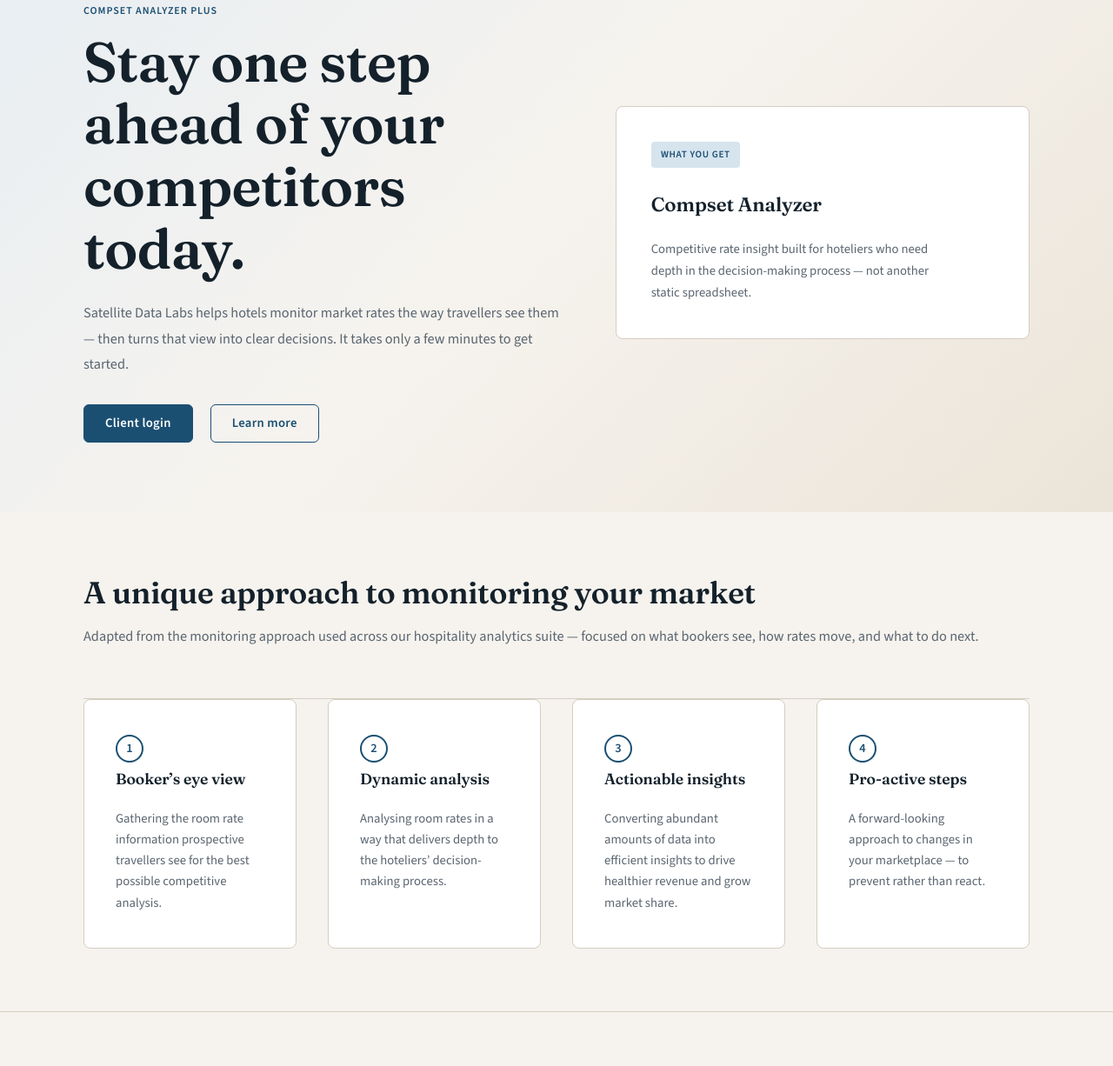
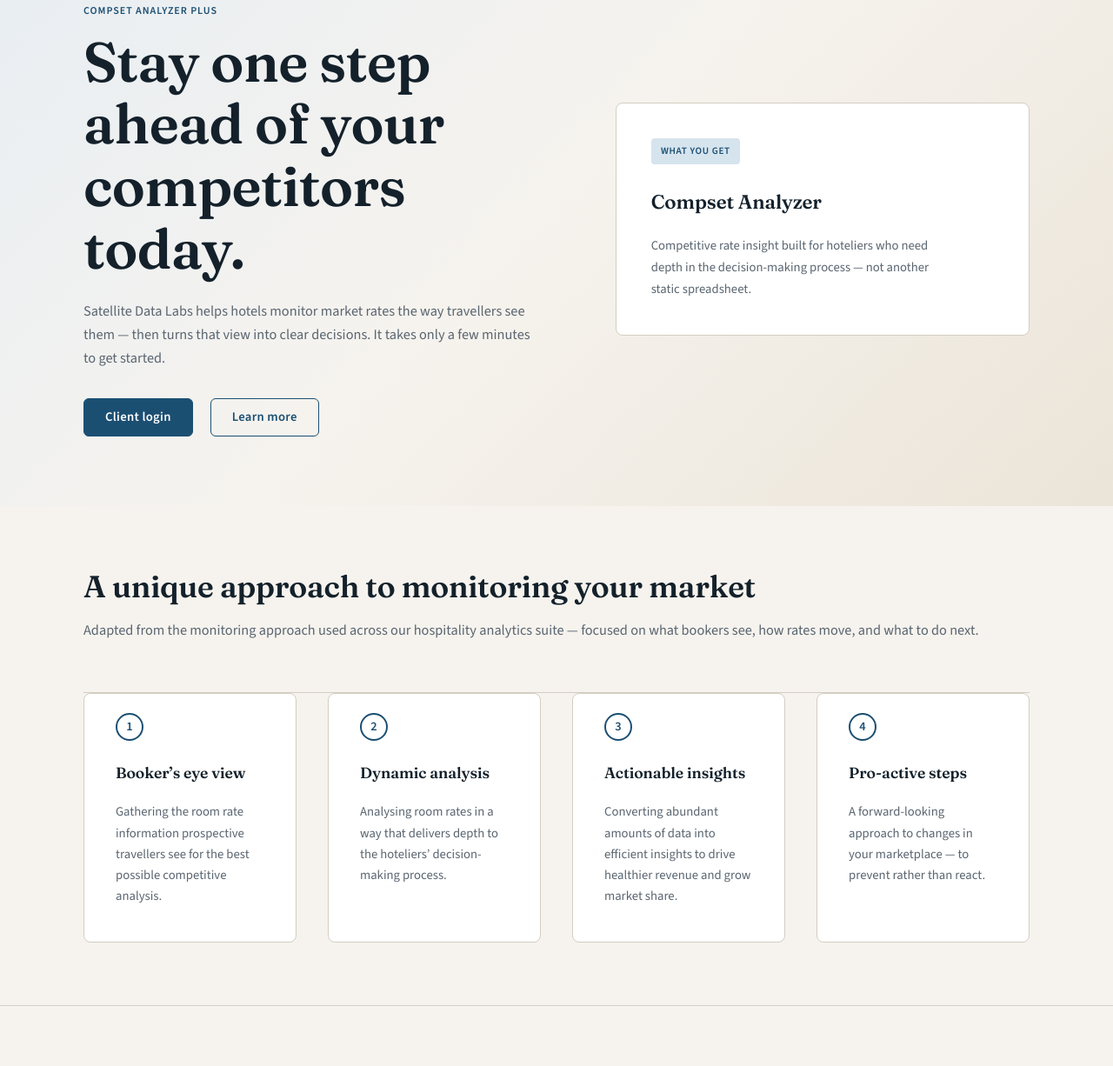
Before and after one commit to Ezakashif/Qelv, a website: page index.html in a window 1280 px wide. Shown: the part 194-1420 px from the top of the page at 87% size. Drawn offline with nearby package versions, Linux system fonts and the light colour scheme.

Commit message:
hero__lead

```diff
--- a/css/main.css
+++ b/css/main.css
@@ -205,11 +205,19 @@ a:hover {
 }
 
 .hero__lead {
-  margin: 0 0 1.75rem;
+  margin-bottom: 2rem;
+  margin-right: 2rem;
   max-width: 36rem;
   color: var(--color-muted);
-  font-size: 1.15rem;
+  font-size: 1.02rem;
 }
+
+ /* .hero__lead {
+      font-size: 1.02rem;
+      line-height: 1.8;
+      margin-bottom: 2rem;
+      color: var(--color-muted);
+    }  */
 
 
 
@@ -275,6 +283,7 @@ a:hover {
 
   [data-direction="c"] .hero__lead {
     opacity: 0.88;
+    max-width:24rem;
   }
 
   [data-direction="c"] .btn--ghost {
--- a/index.html
+++ b/index.html
@@ -141,13 +141,12 @@
       letter-spacing: -0.01em;
       color: var(--color-ink);
     }
-
-    .hero__lead {
+ /* .hero__lead {
       font-size: 1.02rem;
       line-height: 1.8;
       margin-bottom: 2rem;
       color: var(--color-muted);
-    }
+    }  */
 
     .hero__actions {
       display: flex;
@@ -251,11 +250,7 @@
     .approach__list li::before {
       content: counter(item);
       position: absolute;
-<<<<<<< HEAD
-      top: 8px;
-=======
       top: 22px;
->>>>>>> parent of f3ed953 (Merge branch 'main' into agents/center-hospitality-market-section)
       left: 2.25rem;
       width: 32px;
       height: 32px;
--- a/package.json
+++ b/package.json
@@ -1,4 +1,4 @@
-{
+
 {
   "scripts": {
     "start": "npx serve . -l $PORT"
```
